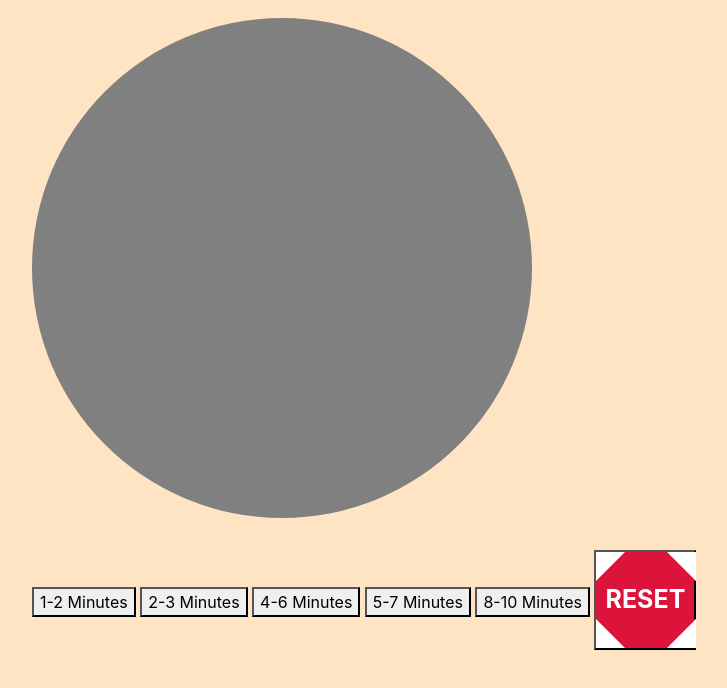
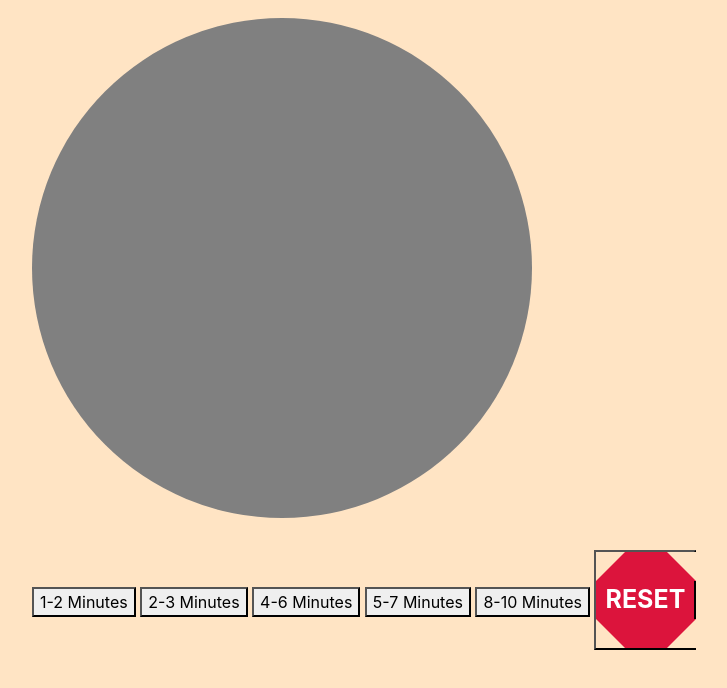
Before and after one commit to elainefang/speechtimer, a plain HTML site: page index.html in a window 1280 px wide. Shown: the part 102-790 px from the top of the page, without its empty margins (38-765 px from the left). Drawn offline with Linux system fonts and the light colour scheme.

Commit message:
Update button

```diff
--- a/css/style.css
+++ b/css/style.css
@@ -34,8 +34,8 @@ body {
   top: 0;
   left: 0;
   border-bottom: 29px solid crimson;
-  border-left: 29px solid #fff;
-  border-right: 29px solid #fff;
+  border-left: 29px solid bisque;
+  border-right: 29px solid bisque;
   width: 100px;
   height: 0;
 }
@@ -46,8 +46,8 @@ body {
   bottom: 0;
   left: 0;
   border-top: 29px solid crimson;
-  border-left: 29px solid #fff;
-  border-right: 29px solid #fff;
+  border-left: 29px solid bisque;
+  border-right: 29px solid bisque;
   width: 100px;
   height: 0;
 }
--- a/js/main.js
+++ b/js/main.js
@@ -32,4 +32,6 @@ $(function() {
             $('.time-remaining').html('Time Reached:' + '<br />' + timeRemaining + ' minutes');
         }, milliseconds);
     }
+
+    //TODO: Start timer starts the setTimeout, receives color times
 });
```
